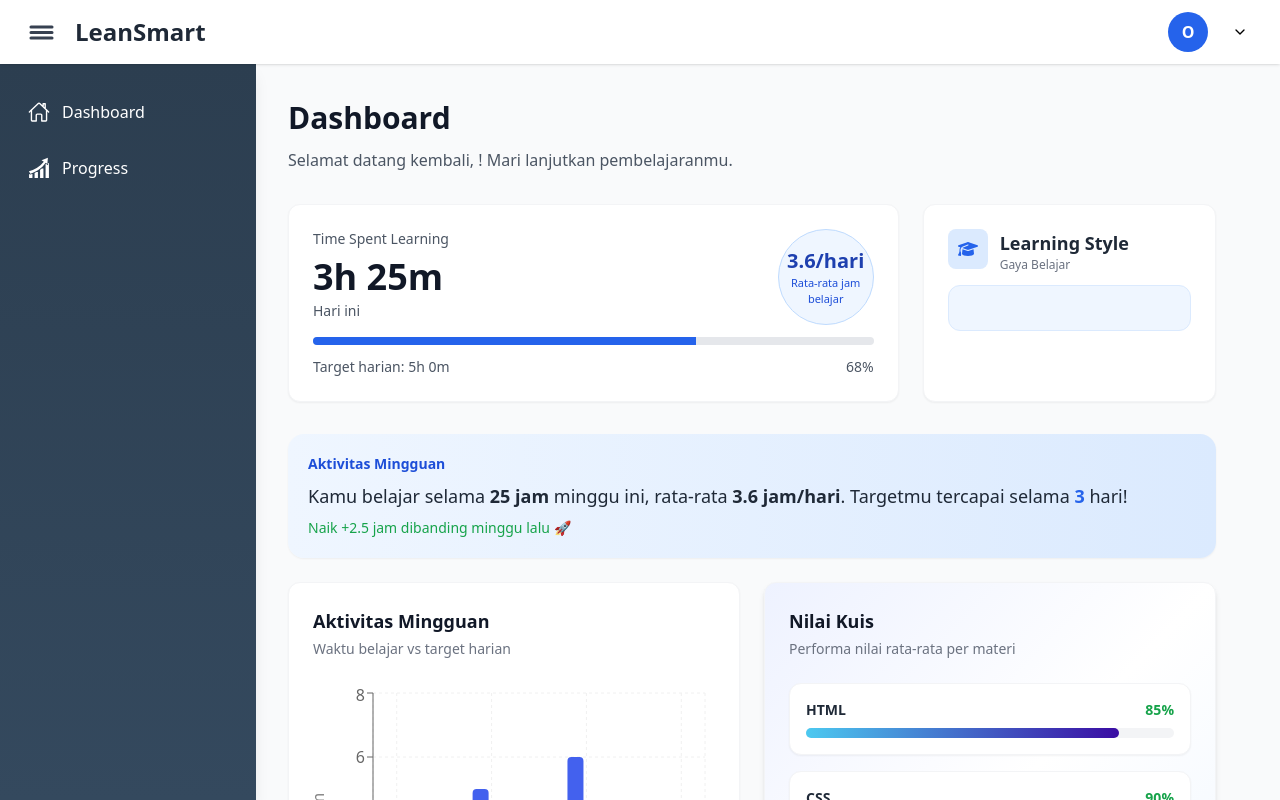
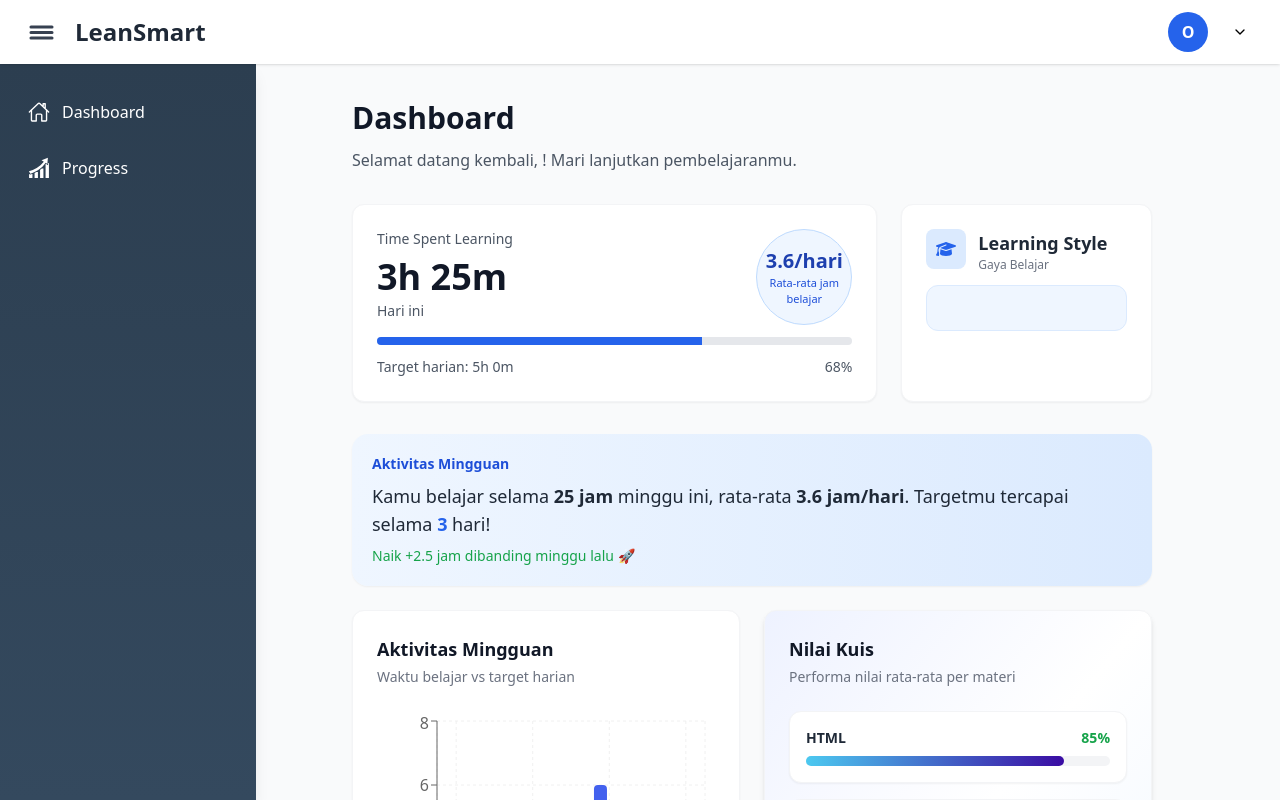
Before and after one commit to Jeionee/DC08-AI-Learning-Insight, a React (Vite) app in the folder fe/: page /dashboard in a window 1280 px wide. Shown: the top 800 px of the page. Built offline with nearby package versions, Linux system fonts and the light colour scheme; no server answers; sample sign-in values are in the browser's storage.

Commit message:
style: padding on student layout

```diff
--- a/fe/src/layouts/StudentsLayout.jsx
+++ b/fe/src/layouts/StudentsLayout.jsx
@@ -24,7 +24,7 @@ export default function StudentsLayout({ student, onLogout }) {
 
         {/* MAIN CONTENT */}
         <main
-          className={`flex-1 p-8 bg-gray-50 transition-all duration-300
+          className={`flex-1 py-8 px-24 bg-gray-50 transition-all duration-300
             ${openSidebar ? "ml-64" : "ml-0"}
           `}
         >
```
